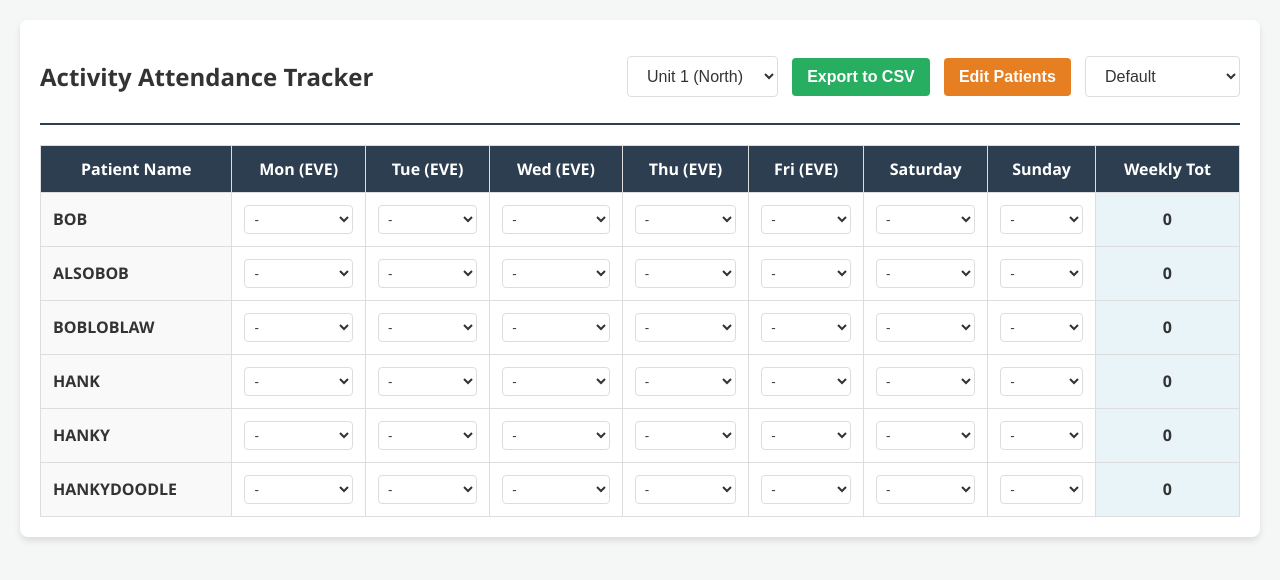
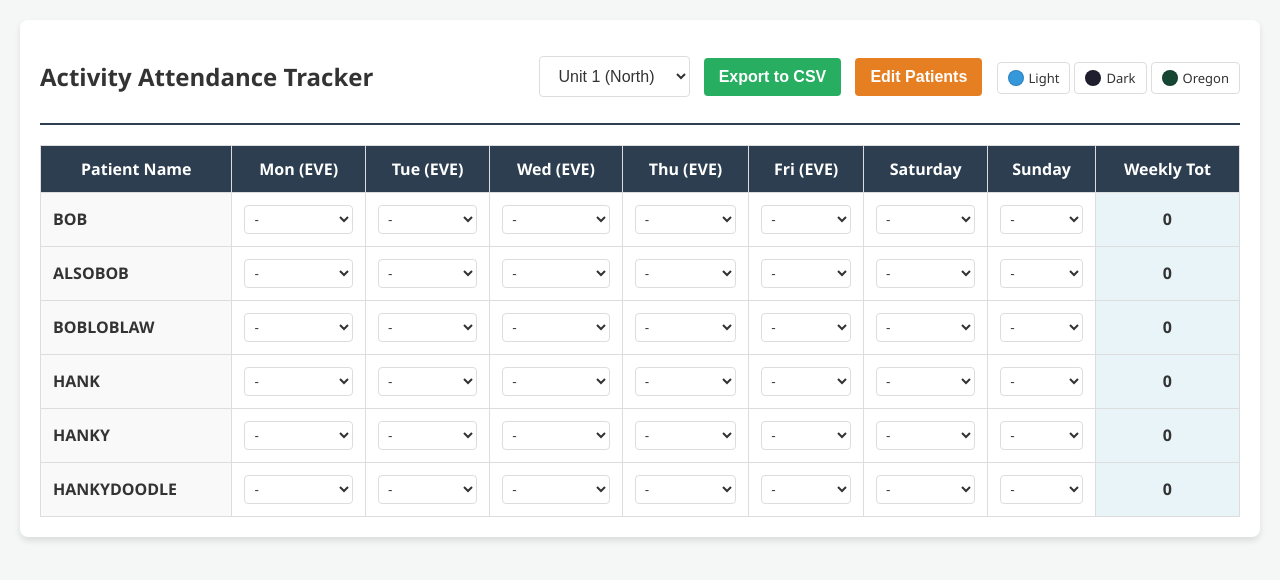
Before and after one commit to nwfella/libbys-habbadabbadashboard, a plain HTML site: page index.html in a window 1280 px wide. Drawn offline with Linux system fonts and the light colour scheme.

Commit message:
Replace theme dropdown with radio button swatches

```diff
--- a/index.html
+++ b/index.html
@@ -240,6 +240,42 @@
         .controls button.edit-btn:hover {
             background-color: var(--edit-btn-hover);
         }
+        /* Theme radio buttons */
+        .theme-radio-group {
+            display: inline-flex;
+            gap: 4px;
+            margin-left: 10px;
+            vertical-align: middle;
+        }
+        .theme-radio-group label {
+            display: inline-flex;
+            align-items: center;
+            gap: 5px;
+            padding: 6px 10px;
+            border-radius: 4px;
+            border: 1px solid var(--border);
+            cursor: pointer;
+            font-size: 13px;
+            background: var(--input-bg);
+            color: var(--text-color);
+            transition: all 0.15s;
+            user-select: none;
+        }
+        .theme-radio-group label:has(input:checked) {
+            border-color: var(--secondary);
+            box-shadow: 0 0 0 1px var(--secondary);
+        }
+        .theme-radio-group input {
+            display: none;
+        }
+        .theme-swatch {
+            display: inline-block;
+            width: 14px;
+            height: 14px;
+            border-radius: 50%;
+            border: 1px solid rgba(0,0,0,0.15);
+            flex-shrink: 0;
+        }
     </style>
 </head>
 <body>
@@ -254,11 +290,23 @@
             </select>
             <button class="export-btn" onclick="exportToCSV()">Export to CSV</button>
             <button class="edit-btn" onclick="openEditPatients()">Edit Patients</button>
-            <select id="themeSelect" onchange="setTheme(this.value)">
-                <option value="default">Default</option>
-                <option value="dark">Dark</option>
-                <option value="oregon">Oregon Green</option>
-            </select>
+            <div class="theme-radio-group">
+                <label>
+                    <input type="radio" name="theme" value="default" onchange="setTheme('default')">
+                    <span class="theme-swatch" style="background:#3498db"></span>
+                    Light
+                </label>
+                <label>
+                    <input type="radio" name="theme" value="dark" onchange="setTheme('dark')">
+                    <span class="theme-swatch" style="background:#1e1e2e"></span>
+                    Dark
+                </label>
+                <label>
+                    <input type="radio" name="theme" value="oregon" onchange="setTheme('oregon')">
+                    <span class="theme-swatch" style="background:#154734"></span>
+                    Oregon
+                </label>
+            </div>
         </div>
     </header>
     <table id="attendanceTable">
@@ -462,7 +510,8 @@
         const saved = localStorage.getItem('attendance-theme');
         if (saved) {
             document.body.className = 'theme-' + saved;
-            document.getElementById('themeSelect').value = saved;
+            const radio = document.querySelector(`.theme-radio-group input[value="${saved}"]`);
+            if (radio) radio.checked = true;
         }
     })();
     // Run on boot
```
